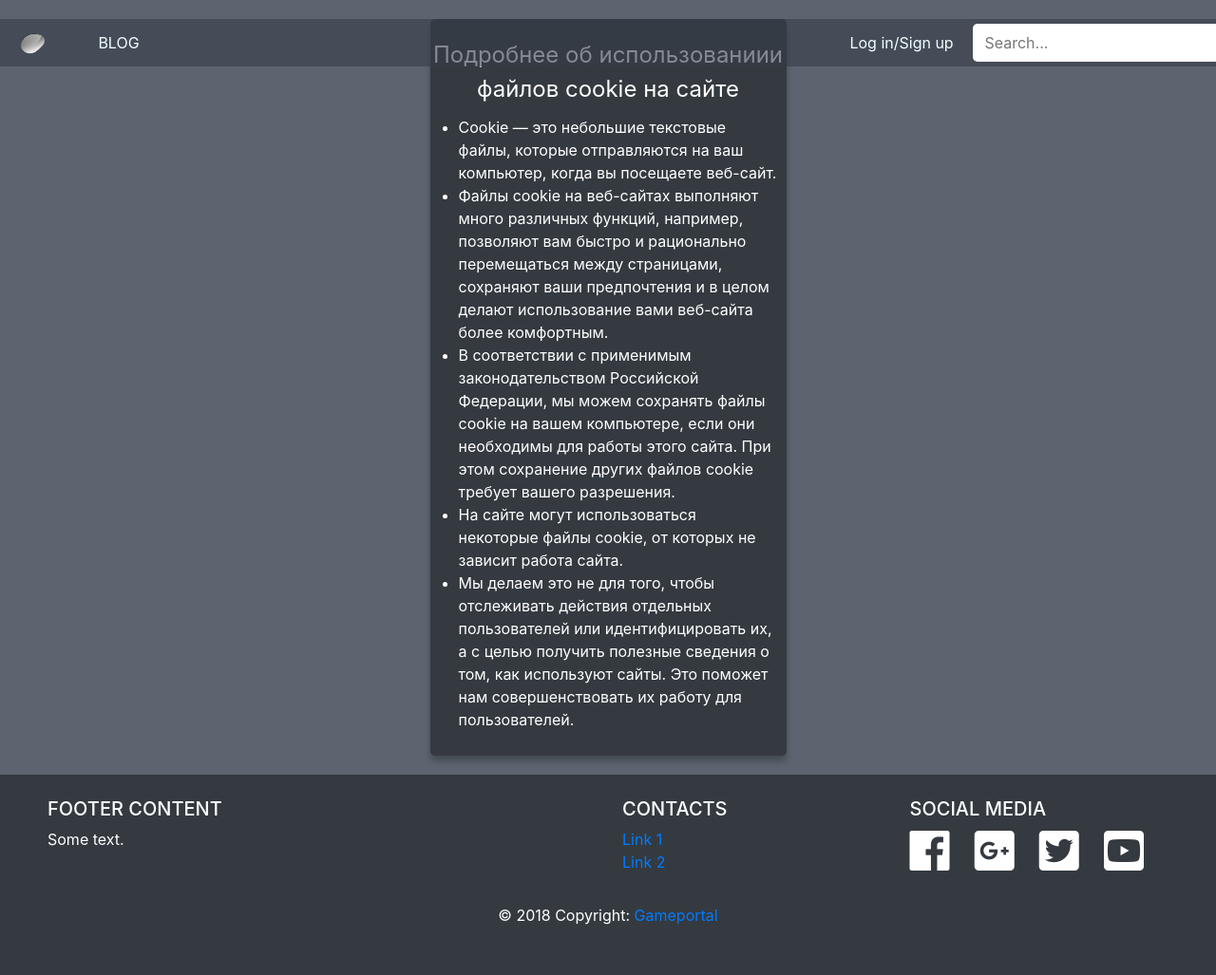
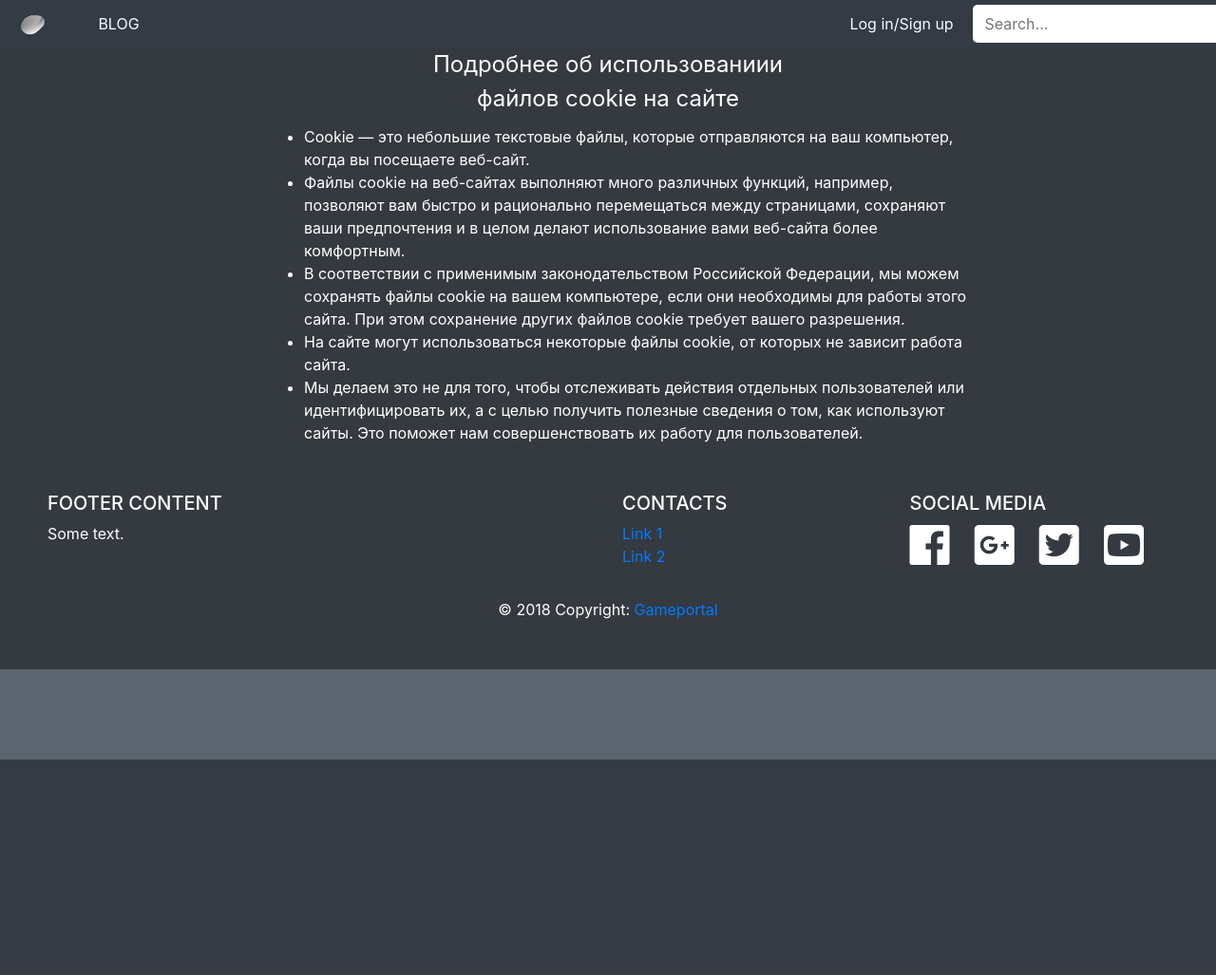
Before and after one commit to Nakmak98/digitames, a PHP site: page /cookies_rules.php in a window 1280 px wide. Shown: the whole page at 95% size. After the commit the page ends 800 px from the top, so only its background shows below. Run offline with PHP 8.4, Linux system fonts and the light colour scheme; some libraries are stand-ins or nearby versions.

Commit message:
scale for cookies_rules.php

```diff
--- a/cookies_rules.php
+++ b/cookies_rules.php
@@ -6,6 +6,7 @@
     <link rel="stylesheet" href="css/style.css">
     <link href="https://stackpath.bootstrapcdn.com/bootstrap/4.1.2/css/bootstrap.min.css" rel="stylesheet" integrity="sha384-Smlep5jCw/wG7hdkwQ/Z5nLIefveQRIY9nfy6xoR1uRYBtpZgI6339F5dgvm/e9B" crossorigin="anonymous">
     <link rel="stylesheet" href="https://use.fontawesome.com/releases/v5.1.1/css/all.css" integrity="sha384-O8whS3fhG2OnA5Kas0Y9l3cfpmYjapjI0E4theH4iuMD+pLhbf6JI0jIMfYcK3yZ" crossorigin="anonymous">
+    <meta name="viewport" content="width=device-width, initial-scale=1">
 </head>
 <body style = "background: #5c656f">
     <!--Navbar-->
--- a/css/style.css
+++ b/css/style.css
@@ -125,25 +125,24 @@
     background: #343a40;
     color: white;
     text-align: center;
-    border-radius: 5px;
+    //border-radius: 5px;
     box-shadow: 0 6px 6px rgba(0,0,0,0.25);
-    margin-top:20px;
-    margin-bottom: 20px;
-    width: 375px;
+
+    width: 100%;
     margin-left: auto;
     margin-right: auto;
 }
 .head_cookies {
     font-size: 24px;
-    padding-top: 20px;
+    padding-top: 50px;
     padding-bottom: 10px;
 }
 .text_cookies {
     text-align: left;
     font-size:16px;
-    padding-left: 30px;
-    padding-right: 8px;
+    padding-left: 25%;
     padding-bottom: 10px;
+    width: 80%;
 }
 
 #gdpr-cookie-message {
--- a/home.php
+++ b/home.php
@@ -16,7 +16,7 @@
                 title: '&#x1F36A; Разрешить сайту принимать Cookie?',
                 message: 'На этом сайте не используются файлы cookie, соглашаясь вы предоставите возможность принимать файли куки, или можете их настроить самостоятельно',
                 delay: 600,
-                expires: -1,
+                expires: 1,
                 link: 'cookies_rules.php',
                 onAccept: function(){
                     var myPreferences = $.fn.ihavecookies.cookie();
```
